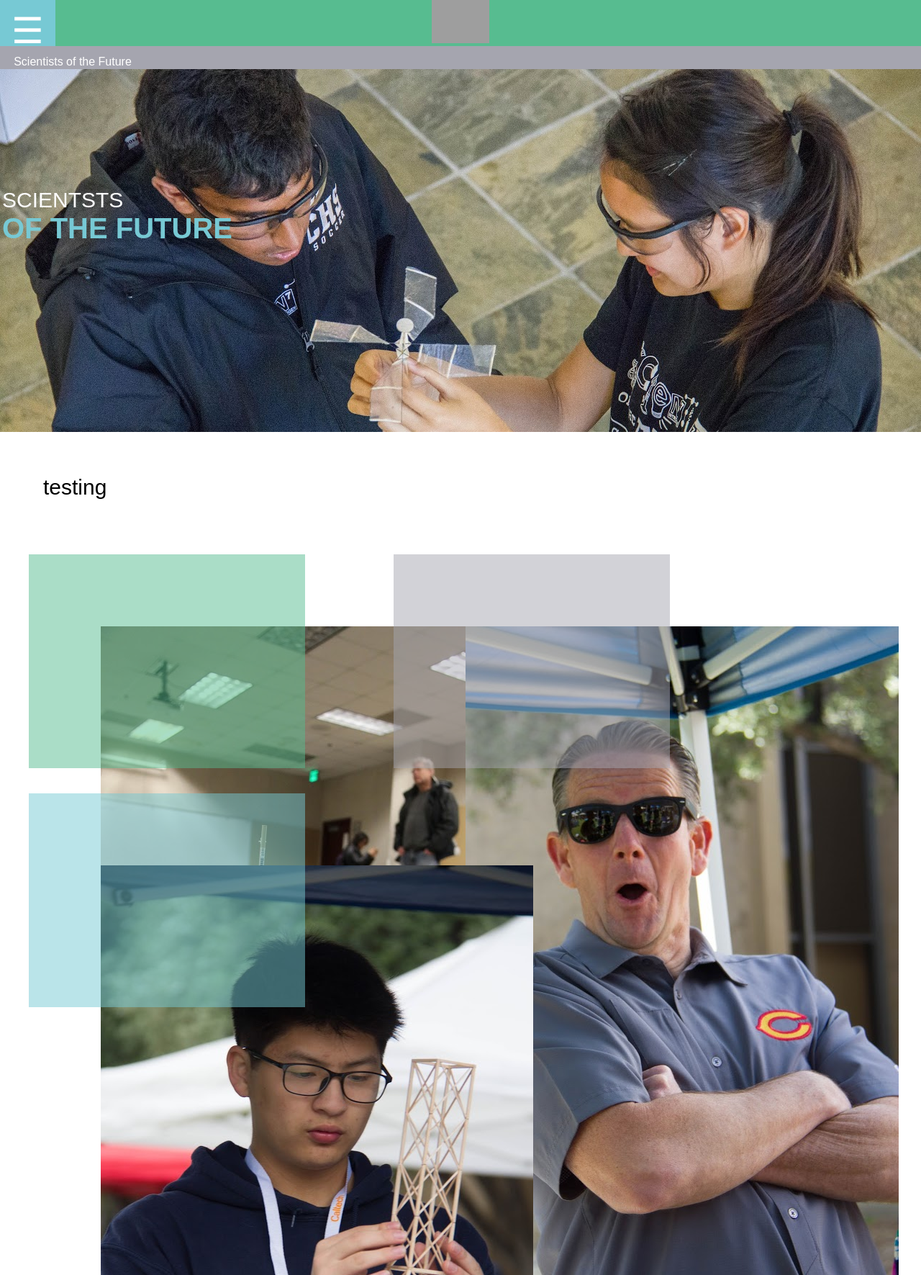
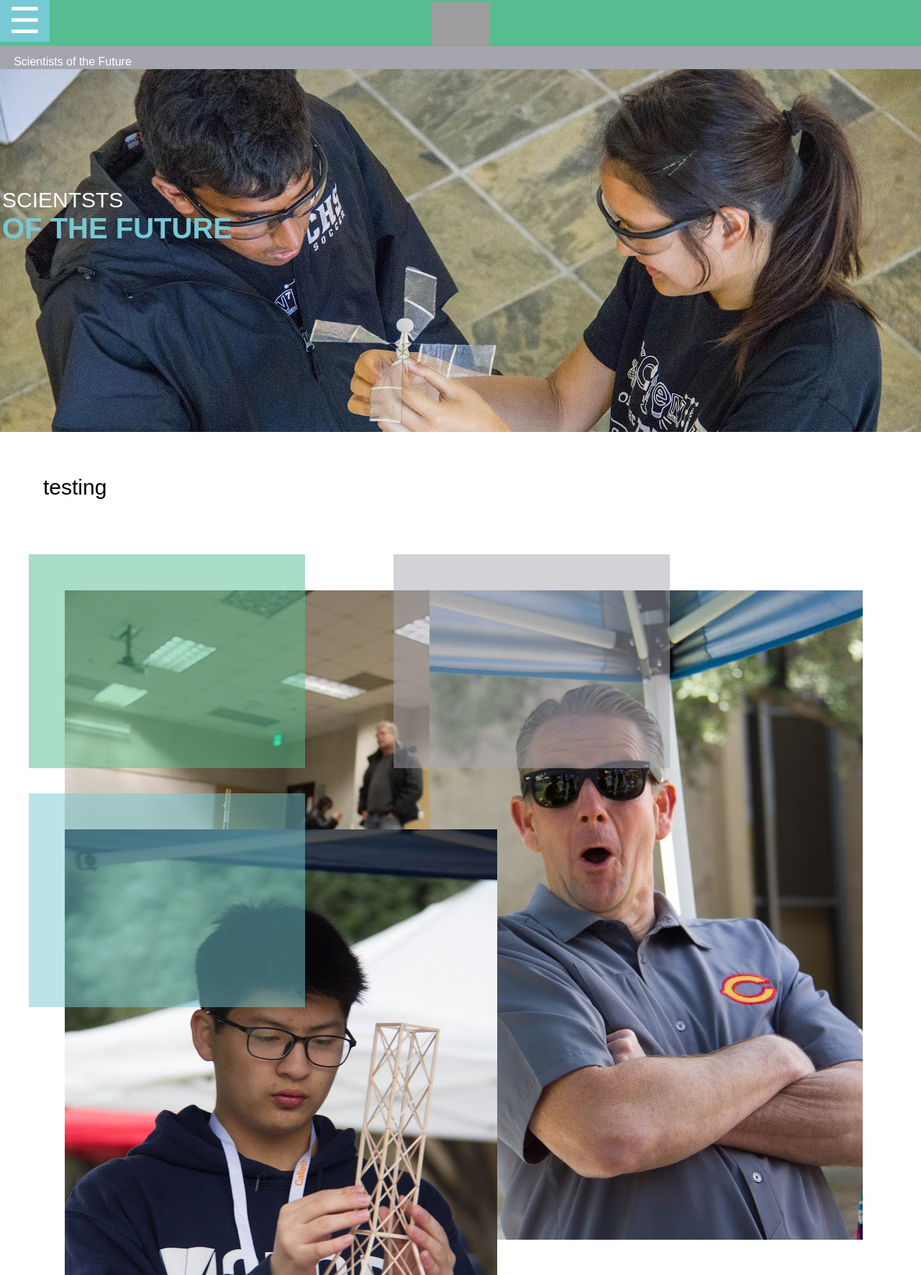
Before and after one commit to johneatscookies/johneatscookies.github.io, a PHP site: page /sof.html in a window 1280 px wide. Shown: the top 1771 px of the page at 72% size. Run offline with PHP 8.4, Linux system fonts and the light colour scheme; grey boxes are pictures that could not be loaded.

Commit message:
Add files via upload

```diff
--- a/style.css
+++ b/style.css
@@ -94,7 +94,7 @@
     width: 100%;
     display: block;
     z-index: 7;
-    height: 8%;
+    height: 70px;
     background-color: rgba(87, 188, 144, 1);
   }
 
@@ -121,7 +121,7 @@
     font-size: 16px;
     color: white;
     text-align: center;
-    padding: 14px 16px;
+    padding: 0px 12px;
     text-decoration: none;
     transition: 0.3s;
     z-index: 1;
@@ -229,7 +229,7 @@
   #mainpopbtn {
     position: fixed;
     margin: 0 auto;
-    top: 38%;
+    top: 50%;
     left: 42%;
     width: 16%;
     height: 60px;
@@ -250,8 +250,7 @@
     color: white;
   }
 
-  #mainpopbtn:hover
-    background-color: #57BC90;
+  #mainpopbtn:hover background-color: #57BC90;
   }
 
   #footertop {
@@ -443,7 +442,7 @@
   .column {
     float: left;
     width: 33.33%;
-    padding: 100px;
+    padding: 50px;
     height: 300px;
     /* Should be removed. Only for demonstration */
   }
```
Also changed, not shown: index.html (+5 -3 lines).
